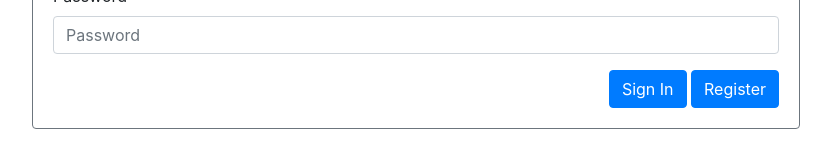
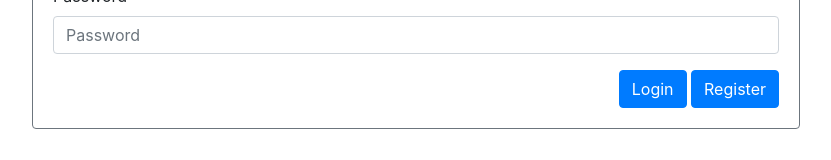
Before and after one commit to declansullivan/friendtrip, a React (Create React App) app in the folder client/: page /signup in a window 1280 px wide. Shown: the part 471-631 px from the top of the page, without its empty margins (224-1055 px from the left). Built offline with nearby package versions, Linux system fonts and the light colour scheme.

Commit message:
Fixed ambiguity of buttons

```diff
--- a/client/src/components/CreateAccount.js
+++ b/client/src/components/CreateAccount.js
@@ -89,7 +89,7 @@
                             <div style={{ "text-align": "right" }}>
                                 <Link to="/">
                                     <Button variant="primary" type="submit">
-                                        Sign In
+                                        Login
                                     </Button>{' '}
                                 </Link>
                                 <Button variant="primary" type="submit">Register</Button>
--- a/client/src/components/SignIn.js
+++ b/client/src/components/SignIn.js
@@ -38,7 +38,7 @@
                             </Form.Row>
 
                             <div class="centerbuttons">
-                                <Button variant="primary" type="submit">Sign In</Button>{' '}
+                                <Button variant="primary" type="submit">Login</Button>{' '}
                                 <Link to="/signup">
                                     <Button variant="primary" onClick>
                                         Register
```
